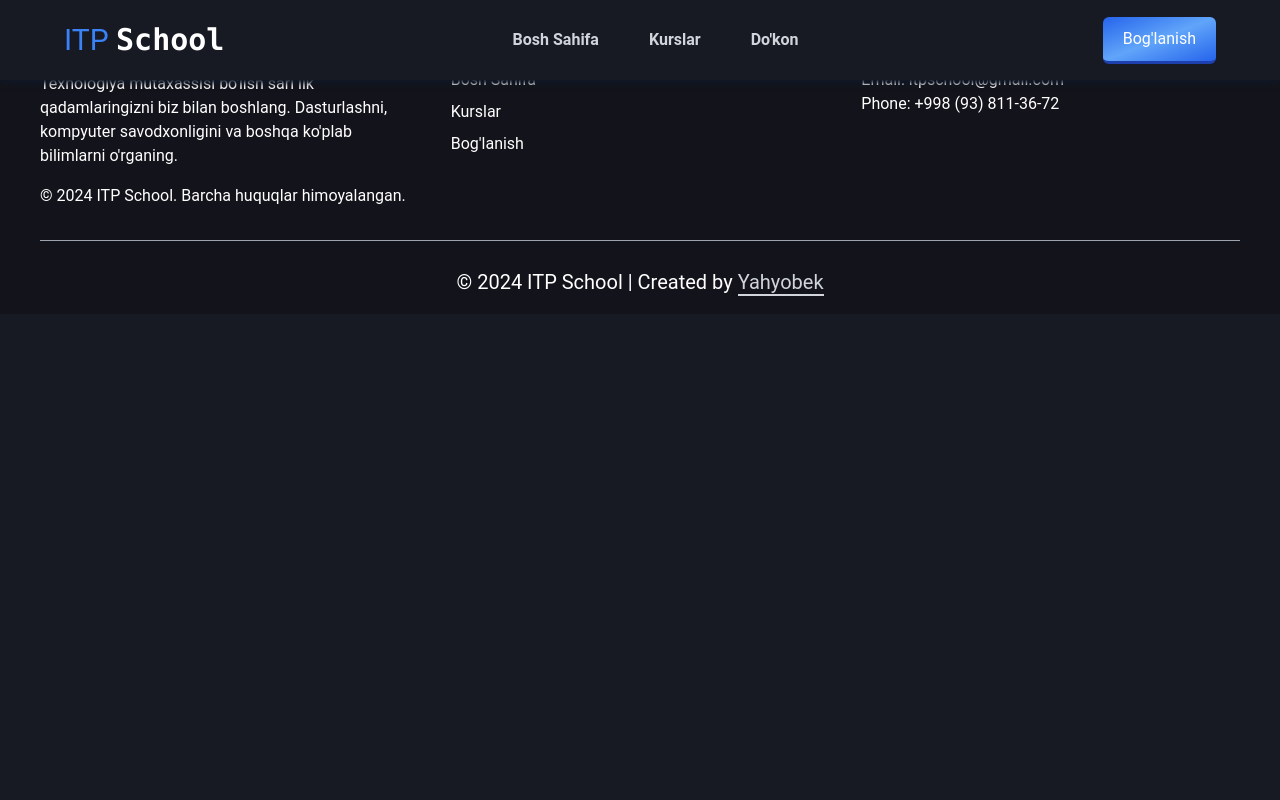
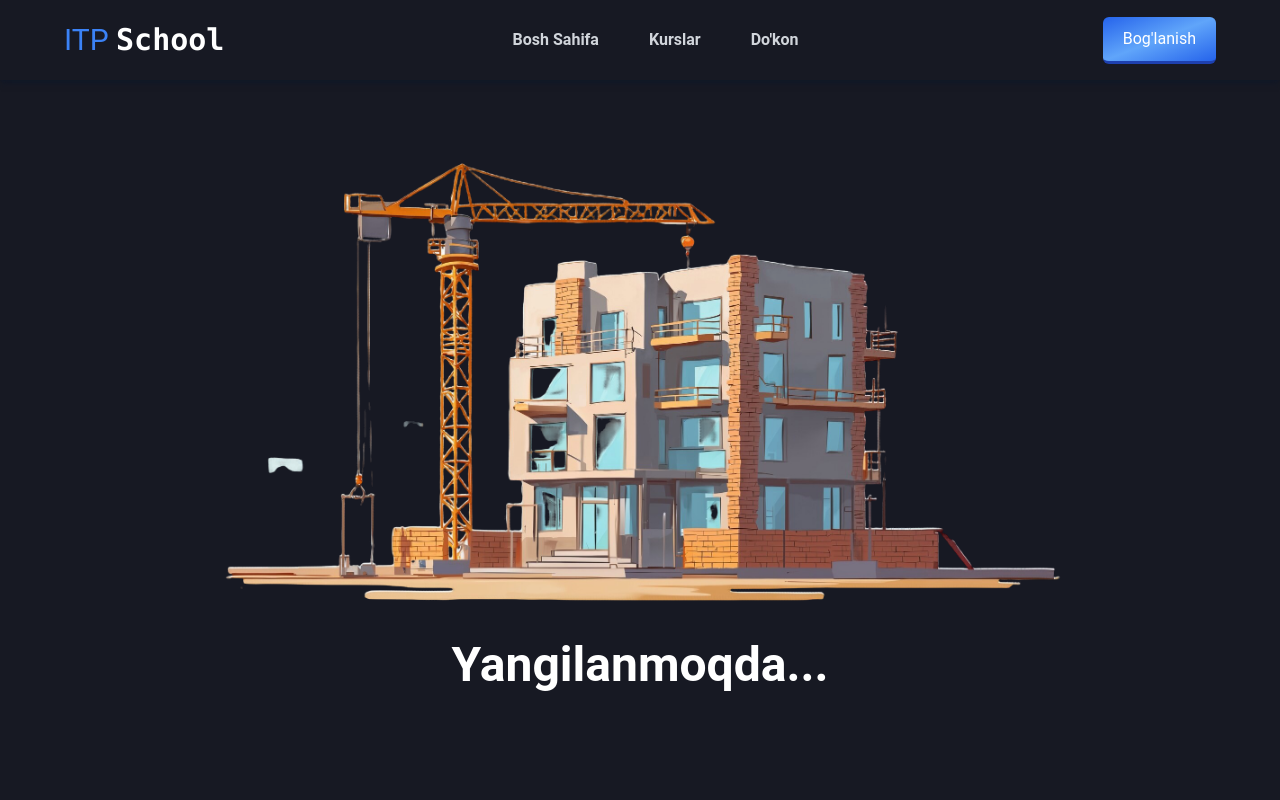
Before and after one commit to Yahyobek-12/itp-school, a React (Create React App) app: page /shop in a window 1280 px wide. Shown: the top 800 px of the page. Built offline with nearby package versions, Linux system fonts and the light colour scheme.

Commit message:
Finished

```diff
--- a/public/index.html
+++ b/public/index.html
@@ -3,6 +3,7 @@
 <head>
   <meta charset="UTF-8">
   <meta name="viewport" content="width=device-width, initial-scale=1.0">
+  <link rel="shortcut icon" href="./ITp-png-logo.png" type="image/x-icon">
   <title>ITP School</title>
 </head>
 <body>
--- a/src/App.js
+++ b/src/App.js
@@ -1,5 +1,5 @@
 import { Routes, Route } from 'react-router-dom'
-import { Navbar, Home, Footer, Courses } from './Constants'
+import { Navbar, Home, Footer, Courses, Shop } from './Constants'
 
 const App = () => {
   return (
@@ -8,6 +8,7 @@ const App = () => {
       <Routes>
         <Route path='/' element={<Home />} />
         <Route path='/courses' element={<Courses />} />
+        <Route path='/shop' element={<Shop />} />
       </Routes>
       <Footer />
     </div>
--- a/src/Components/Courses.jsx
+++ b/src/Components/Courses.jsx
@@ -9,11 +9,7 @@ import RishotkaIMG from '../Images/rishotka.png'
 const Courses = () => {
   return (
     <Swiper
-      direction={'vertical'}
-      pagination={{
-        clickable: true,
-      }}
-      modules={[Pagination]}
+      pagination={true} modules={[Pagination]}
       className="w-[100%] md:h-[100vh] xs:h-[150vh] sx:h-[175vh] h-[190vh] custom-swiper-pagination"
     >
       <SwiperSlide>
--- a/src/Components/Navbar.jsx
+++ b/src/Components/Navbar.jsx
@@ -17,7 +17,7 @@ const Navbar = () => {
         <ul className='md:block hidden'>
           <Link to="/" className='py-[15px] px-[25px] text-gray-300 font-bold rounded-md hover:bg-slate-800'>Bosh Sahifa</Link>
           <Link to="/courses" className='py-[15px] px-[25px] text-gray-300 font-bold rounded-md hover:bg-slate-800'>Kurslar</Link>
-          <Link to="/blog" className='py-[15px] px-[25px] text-gray-300 font-bold rounded-md hover:bg-slate-800'>Do'kon</Link>
+          <Link to="/shop" className='py-[15px] px-[25px] text-gray-300 font-bold rounded-md hover:bg-slate-800'>Do'kon</Link>
         </ul>
         <Link to="/" className='py-[10px] px-[20px] ml-4 bg-gradient-to-br from-blue-600 via-blue-400 to-blue-600 text-white rounded-md hover:scale-[98%] border-b-[3px] border-blue-800 hidden md:block'>Bog'lanish</Link>
         {toggle ? <IoClose className='text-white text-[40px] block md:hidden py-2 px-2 z-10' style={{ cursor: 'pointer' }}onClick={clickToggle} /> : <HiMenuAlt4 className='text-white text-[40px] block md:hidden py-2 px-2 z-10' style={{ cursor: 'pointer' }}onClick={clickToggle} />}
--- /dev/null
+++ b/src/Components/Shop.jsx
@@ -0,0 +1,14 @@
+import buildingIMG from '../Images/building.png'
+
+const Shop = () => {
+  return (
+    <div className='w-[100%] sm:h-[100vh] xs:h-[80vh] sx:h-[60vh] h-[50vh] flex items-center justify-center'>
+        <div>
+            <img src={buildingIMG} alt="building" className='w-[900px]' />
+            <h1 className='text-center mt-4 xs:text-5xl text-3xl text-white font-bold'>Yangilanmoqda...</h1>
+        </div>
+    </div>
+  )
+}
+
+export default Shop
--- a/src/Constants.js
+++ b/src/Constants.js
@@ -2,6 +2,7 @@ export {default as Navbar} from './Components/Navbar'
 export {default as Home} from './Components/Home'
 export {default as Footer} from './Components/Footer'
 export {default as Courses} from './Components/Courses'
+export {default as Shop} from './Components/Shop'
 
 // Home Sections
 
```
Also changed, not shown: public/ITp-png-logo.png (added), src/Images/building.png (added).
